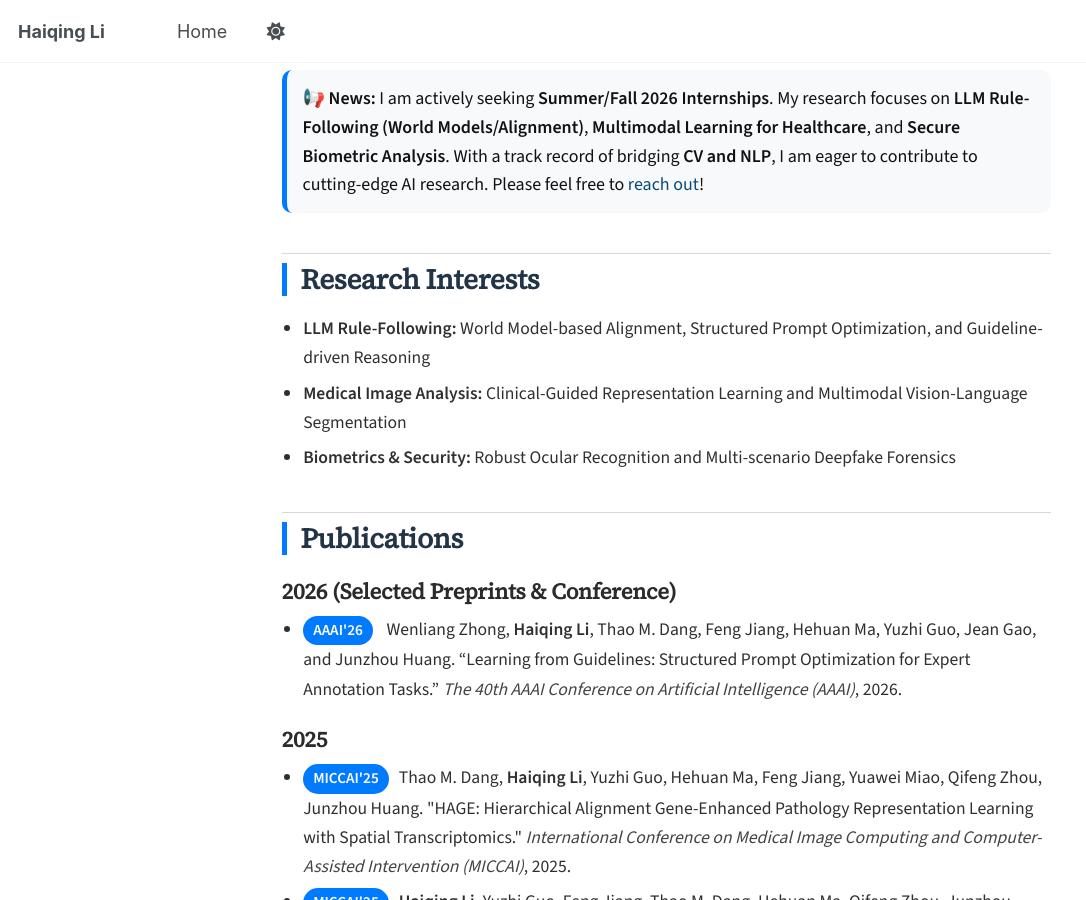
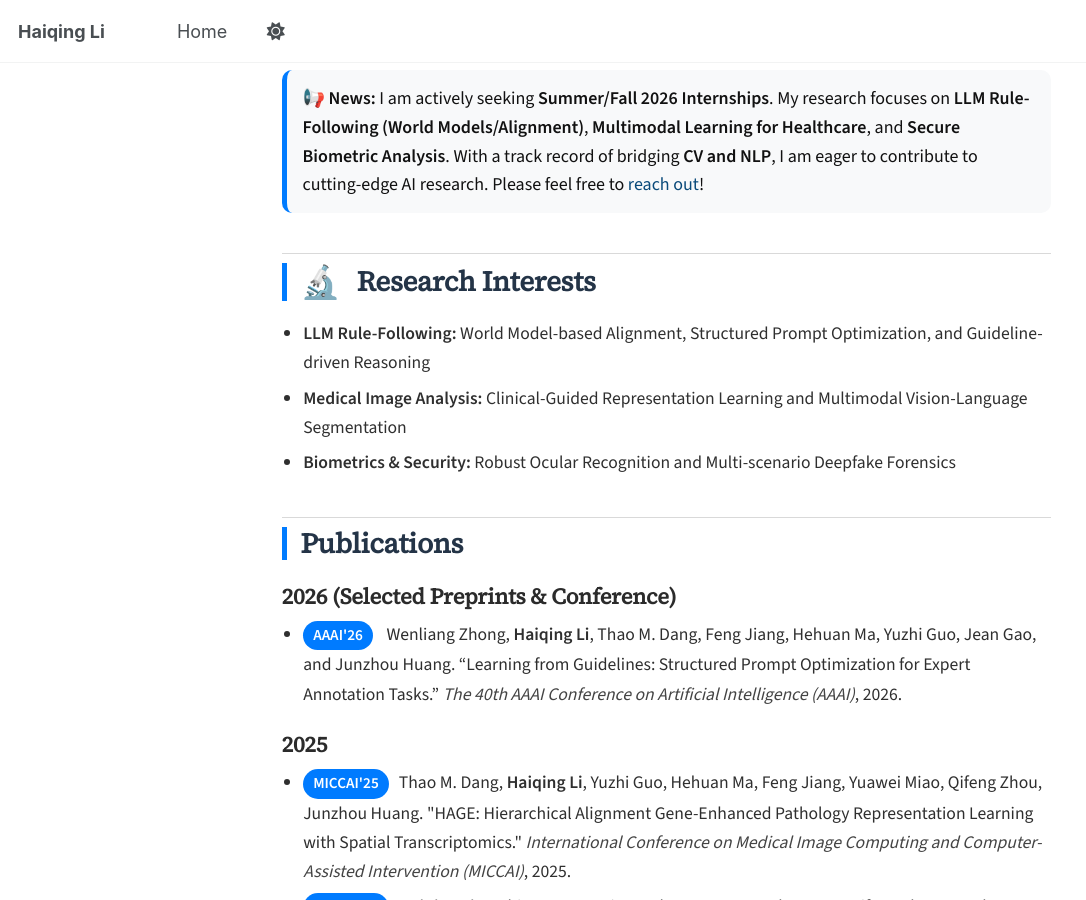
Before and after one commit to lhqqq/lhqqq.github.io, a Jekyll site: the page built from _pages/about.md, in a window 1280 px wide and 900 px high, scrolled down 619 px. Shown: the whole window, without its empty margins (0-1086 px from the left). Built offline with Jekyll 4.4.1, drawn with Linux system fonts in a browser that asks for light colours; a script that is not in the unit is left out.

Commit message:
Add emoji to Research Interests section header

```diff
--- a/_pages/about.md
+++ b/_pages/about.md
@@ -77,10 +77,11 @@ redirect_from:
 
   <!-- ===================== RESEARCH ===================== -->
   <section id="research" style="margin-top: 2.2rem;">
-    <h3 class="section-title"
-        style="font-size: 1.55rem; font-weight: 750; margin: 0 0 1rem 0; padding-left: 14px; border-left: 5px solid #007bff; color: #243447;">
-      Research Interests
-    </h3>
+    <h3 class="section-title" style="font-size: 1.55rem; font-weight: 750; margin: 0 0 1rem 0; padding-left: 14px; border-left: 5px solid #007bff; color: #243447;">
+  <span style="margin-right:10px; font-size:1.15em; vertical-align:-2px;">🔬</span>
+  Research Interests
+</h3>
+
 
     <ul class="simple-list" style="margin: 0.6rem 0 0 0; padding-left: 1.2rem;">
       <li style="font-size: 0.98rem; line-height: 1.65; margin: 0.35rem 0; color: #2f2f2f;">
```
